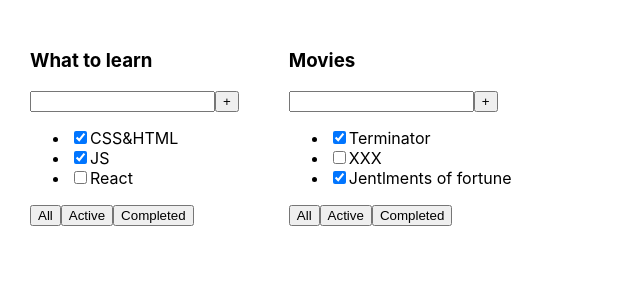
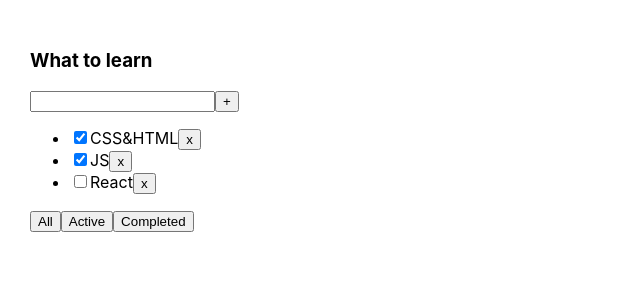
Before and after one commit to IgorKudlo/todolist-ts, a React (Create React App) app: page / in a window 1280 px wide. Shown: the top 300 px of the page, without its empty margins (0-640 px from the left). Built offline with nearby package versions, Linux system fonts and the light colour scheme.

Commit message:
Tl-02 add useState

```diff
--- a/src/App.tsx
+++ b/src/App.tsx
@@ -1,25 +1,38 @@
-import React from "react";
+import React, {useState} from "react";
+import {TaskType, Todolist} from "./Todolist";
 import "./App.css";
-import {TaskType, Todolist} from "./Todolist";
+
+export type FilterValuesType = "all" | "completed" | "active";
 
 function App() {
-
-    let task1: Array<TaskType> = [
+    let [tasks, setTasks] = useState<Array<TaskType>>([
         {id: 1, title: "CSS&HTML", isDone: true},
         {id: 2, title: "JS", isDone: true},
         {id: 3, title: "React", isDone: false}
-    ];
+    ]);
+    let [filter, setFilter] = useState<FilterValuesType>("all");
 
-    let task2: Array<TaskType> = [
-        {id: 1, title: "Terminator", isDone: true},
-        {id: 2, title: "XXX", isDone: false},
-        {id: 3, title: "Jentlments of fortune", isDone: true}
-    ];
+    function removeTask(id: number) {
+        let filteredTasks = tasks.filter(t => t.id !== id);
+        setTasks(filteredTasks);
+    }
+
+    function changeFilter(value: FilterValuesType) {
+        setFilter(value);
+    }
+
+    let tasksForTodolist = tasks;
+    if (filter === "completed") tasksForTodolist = tasks.filter(t => t.isDone);
+    if (filter === "active") tasksForTodolist = tasks.filter(t => !t.isDone);
 
     return (
         <div className="App">
-            <Todolist title={"What to learn"} tasks={task1}/>
-            <Todolist title={"Movies"} tasks={task2}/>
+            <Todolist
+                title={"What to learn"}
+                tasks={tasksForTodolist}
+                removeTask={removeTask}
+                changeFilter={changeFilter}
+            />
         </div>
     );
 }
--- a/src/Todolist.tsx
+++ b/src/Todolist.tsx
@@ -1,4 +1,5 @@
 import React from "react";
+import {FilterValuesType} from "./App";
 
 export type TaskType = {
     id: number
@@ -9,6 +10,8 @@
 type PropsType = {
     title: string
     tasks: Array<TaskType>
+    removeTask: (id: number) => void
+    changeFilter: (value: FilterValuesType) => void
 }
 
 export function Todolist(props: PropsType) {
@@ -20,14 +23,22 @@
                 <button>+</button>
             </div>
             <ul>
-                <li><input type="checkbox" checked={props.tasks[0].isDone}/><span>{props.tasks[0].title}</span></li>
-                <li><input type="checkbox" checked={props.tasks[1].isDone}/><span>{props.tasks[1].title}</span></li>
-                <li><input type="checkbox" checked={props.tasks[2].isDone}/><span>{props.tasks[2].title}</span></li>
+                {
+                    props.tasks.map((t) => {
+                        return (
+                            <li>
+                                <input type="checkbox" checked={t.isDone}/>
+                                <span>{t.title}</span>
+                                <button onClick={() => props.removeTask(t.id)}>x</button>
+                            </li>
+                        )
+                    })
+                }
             </ul>
             <div>
-                <button>All</button>
-                <button>Active</button>
-                <button>Completed</button>
+                <button onClick={() => props.changeFilter("all")}>All</button>
+                <button onClick={() => props.changeFilter("active")}>Active</button>
+                <button onClick={() => props.changeFilter("completed")}>Completed</button>
             </div>
         </div>
     )
```
